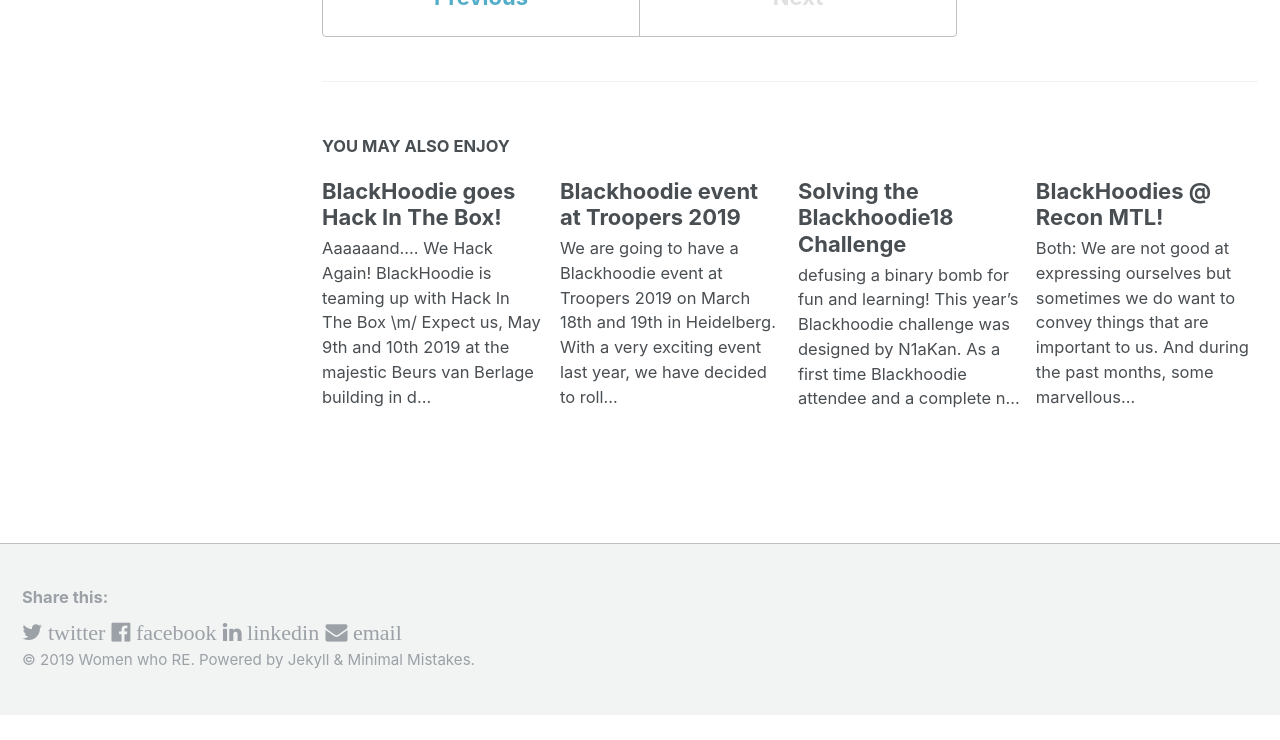
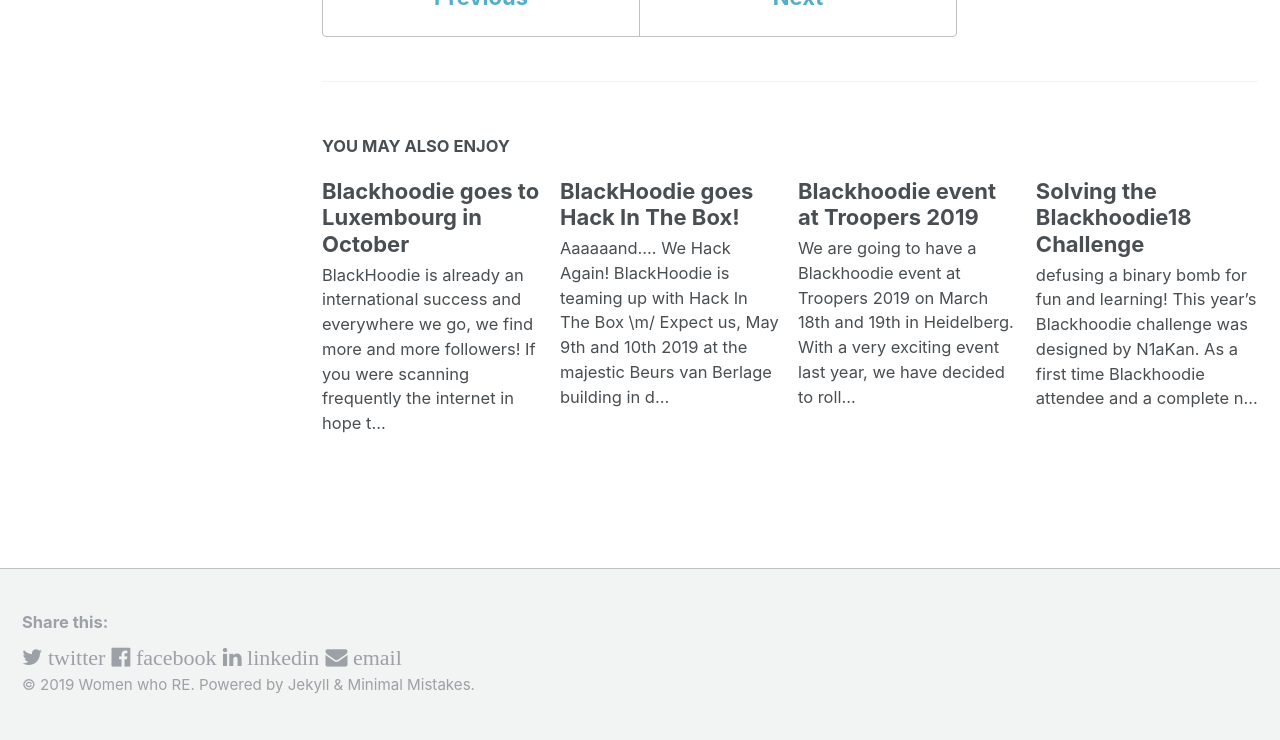
Before and after one commit to blackhoodieRE/blackhoodiere.github.io, a Jekyll site: the page built from _posts/2019-03-18-Blackhoodie_BayArea_19.md, in a window 1280 px wide and 900 px high, scrolled down 4781 px, cut to the strip 160-900 px from the top of the window. Built offline with Jekyll 4.4.1, drawn with Linux system fonts in a browser that asks for light colours; comment, search, counter and statistics services are not loaded; before the commit the page ends 5656 px from its top, so only the background shows below that; some of the changed lines change nothing that is shown.

Commit message:
adding HackLu event

```diff
--- /dev/null
+++ b/_posts/2018-05-27-Blackhoodie_HackLu_19.md
@@ -0,0 +1,33 @@
+---
+layout: single
+title: "Blackhoodie goes to Luxembourg in October"
+exerpt: "Reverse Engineering Workshop for women at Hack.lu 2019"
+tags: [workshop, conferences, BlackHoodie]
+date: 2019-05-27 00:00:00 -0500
+---
+
+BlackHoodie is already an international success and everywhere we go, we find more and more followers! If you were scanning frequently the internet in hope to find some information about what's next, we have good news for you. We are going to have yet another awesome BlackHoodie event in October this year in Luxembourg. On 19th and 20th of October we are going to have exciting workshops for you and on 21st of October there is a Blackhoodie conference with inspiring talks planned.
+
+The [CFP](https://docs.google.com/forms/d/1LK9gOILWyyM3CbLenII943kTF405HyIlhzO_DY-0hP8) is now open so if you've hacked something and you liked it, tell us all about it or give a workshop and spread your ideas! If you are eager to learn, register as an attendee. Registration is TBA but we can accommodate only a limited number of people so don't wait and secure your place soon.
+
+As usual, free and women only.
+
+## TL;DR:
+***When*** October 19th, 20th and 21st, 2019
+***Where*** Parc-Hotel Alvisse, 120, route d'Echternach, L-1453 Luxembourg
+***Agenda*** TBA
+***Propose*** a talk or workshop until 20th June using the [cfp form](https://docs.google.com/forms/d/1LK9gOILWyyM3CbLenII943kTF405HyIlhzO_DY-0hP8)
+***Registration*** TBA
+
+Be prepared for a challenge and happy hacking!
+
+## What is BlackHoodie?
+BlackHoodie is a series of free, women-only reverse engineering bootcamps, which started in 2015 and in 2018 slowly became a global initiative, with events happening in different locations in Europe and the United States. More information on the idea of BlackHoodie and upcoming events can be found at [blackhoodie.re](https://blackhoodie.re)
+
+### Why women only?
+
+The number of female engineers working on complex low-level security topics is crushingly low.
+
+My past teaching experience shows me, that is not due to lack of interest in challenges, but has to do with aspiring hackerettes sporting impressive anxieties. And I get it, topics like modern day exploitation are intimidating, and the fact that this field's engineers are usually all male, fancy death metal fashion and are offensive by definition, doesn't help. But, among us, one doesn't need to be male and death metal to be successful there.
+
+The BlackHoodie workshops aim to make complex subjects more tangible and less intimidating for women, in order to get motivated hackerettes started on their security careers. It is not about building walls around a minority, but about creating space, where participants can build confidence, foster shared interests, build connections, and in the end, contribute themselves as part of a happier community. It keeps fascinating me how many former BlackHoodies keep sticking around, and do impressive work in several different areas of security.
--- a/_posts/2019-03-18-Blackhoodie_BayArea_19.md
+++ b/_posts/2019-03-18-Blackhoodie_BayArea_19.md
@@ -1,6 +1,6 @@
 ---
 layout: single
-title: " BlackHoodie comes back to San Francisco!"
+title: "BlackHoodie comes back to San Francisco!"
 exerpt: "RE bootcamp for women at Google campus in SF downtown"
 tags: [workshop, conferences, BlackHoodie]
 date: 2019-03-18 00:00:00 -0500
```
